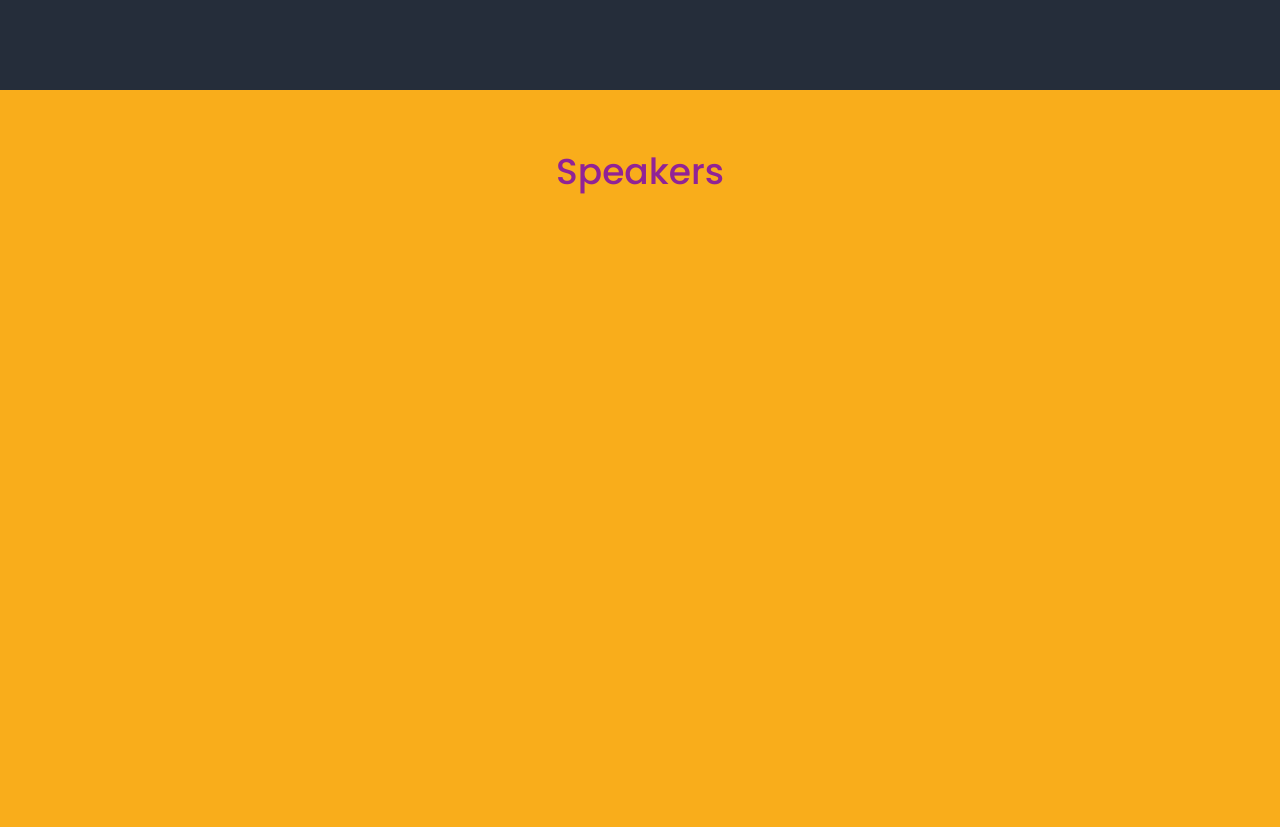
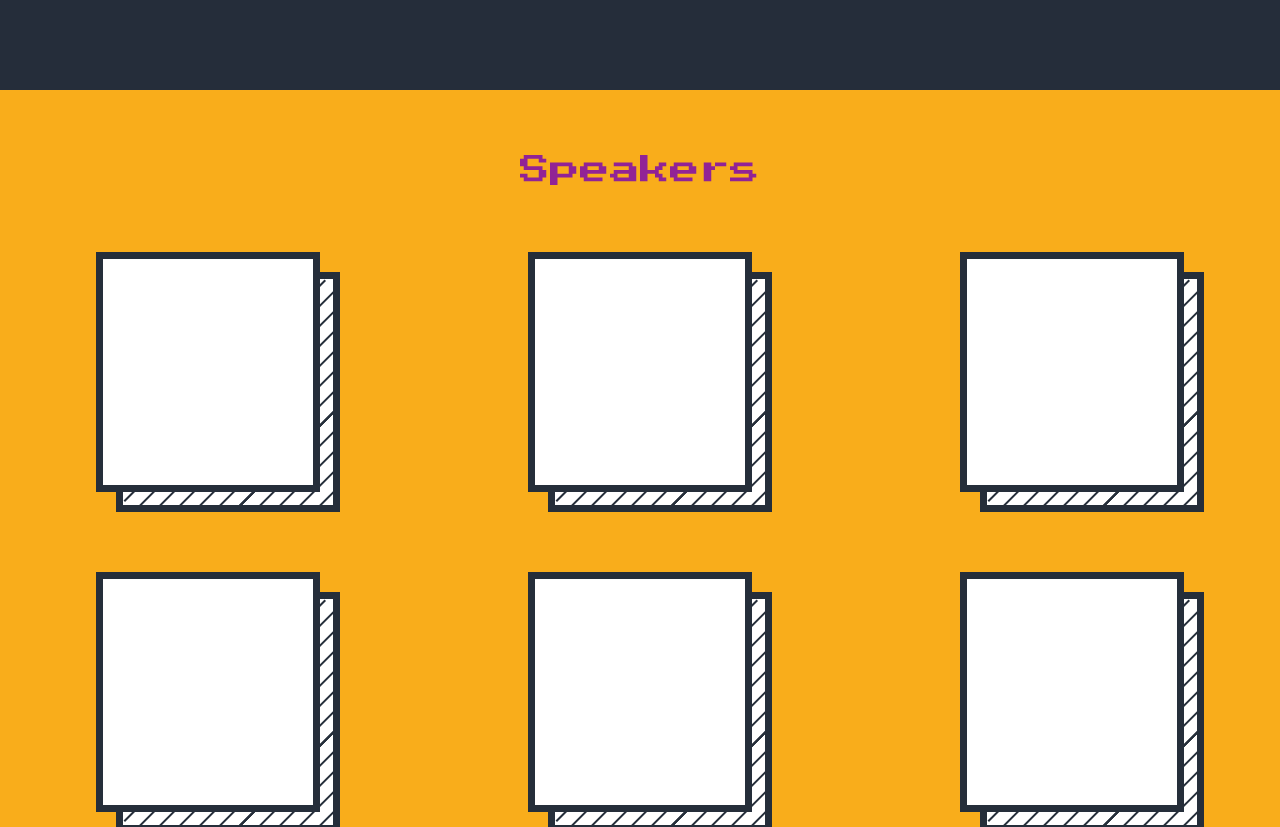
Before and after one commit to PYerevan/conf-22, a Vue app: page / in a window 1280 px wide. Shown: the part 680-1507 px from the top of the page. Built offline with nearby package versions, Linux system fonts and the light colour scheme.

Commit message:
Implement speaker boxes
Signed-off-by: Gevorg Harutyunyan <gevharut@gmail.com>

```diff
--- a/src/SpeakersSection/SpeakersSection.vue
+++ b/src/SpeakersSection/SpeakersSection.vue
@@ -1,13 +1,29 @@
 <template>
-  <div id="Speakers" class="min-h-screen bg-[#f9ad1b] py-8">
+  <div id="Speakers" class="min-h-screen bg-[#f9ad1b] pt-8 pb-20">
     <div class="container mx-auto">
-      <div class="mb-8 text-center">
-        <h3 class="text-4xl text-[#912396]">Speakers</h3>
+      <div class="mb-16 text-center">
+        <h3 class="font-heading text-3xl text-[#912396]">Speakers</h3>
+      </div>
+
+      <div class="grid grid-cols-3 gap-x-4 gap-y-20">
+        <div
+          v-for="speaker in speakers"
+          :key="speaker.id"
+          class="flex flex-row justify-center"
+        >
+          <SpeakerItem />
+        </div>
       </div>
     </div>
   </div>
 </template>
 
-<script setup></script>
+<script setup>
+  import SpeakerItem from '../_components/SpeakerItem/SpeakerItem.vue'
+
+  const speakers = new Array(12).fill(null).map((item, index) => ({
+    id: index,
+  }))
+</script>
 
 <style lang="scss" scoped></style>
--- a/src/_components/SpeakerItem/SpeakerItem.vue
+++ b/src/_components/SpeakerItem/SpeakerItem.vue
@@ -1,7 +1,27 @@
 <template>
-  <div></div>
+  <div class="relative">
+    <div class="SpeakerCardBg h-60 w-56"></div>
+    <div class="SpeakerCard h-60 w-56"></div>
+  </div>
 </template>
 
 <script setup></script>
 
-<style lang="scss" scoped></style>
+<style lang="scss" scoped>
+  .SpeakerCard {
+    background-color: #fff;
+    border: 7px solid #252e3a;
+    position: relative;
+    z-index: 1;
+  }
+
+  .SpeakerCardBg {
+    border: 7px solid #252e3a;
+    background: #fff;
+    position: absolute;
+    left: 20px;
+    top: 20px;
+    background-image: url('./stripes.svg');
+    z-index: 0;
+  }
+</style>
```
Also changed, not shown: src/_components/SpeakerItem/stripes.svg (added).
